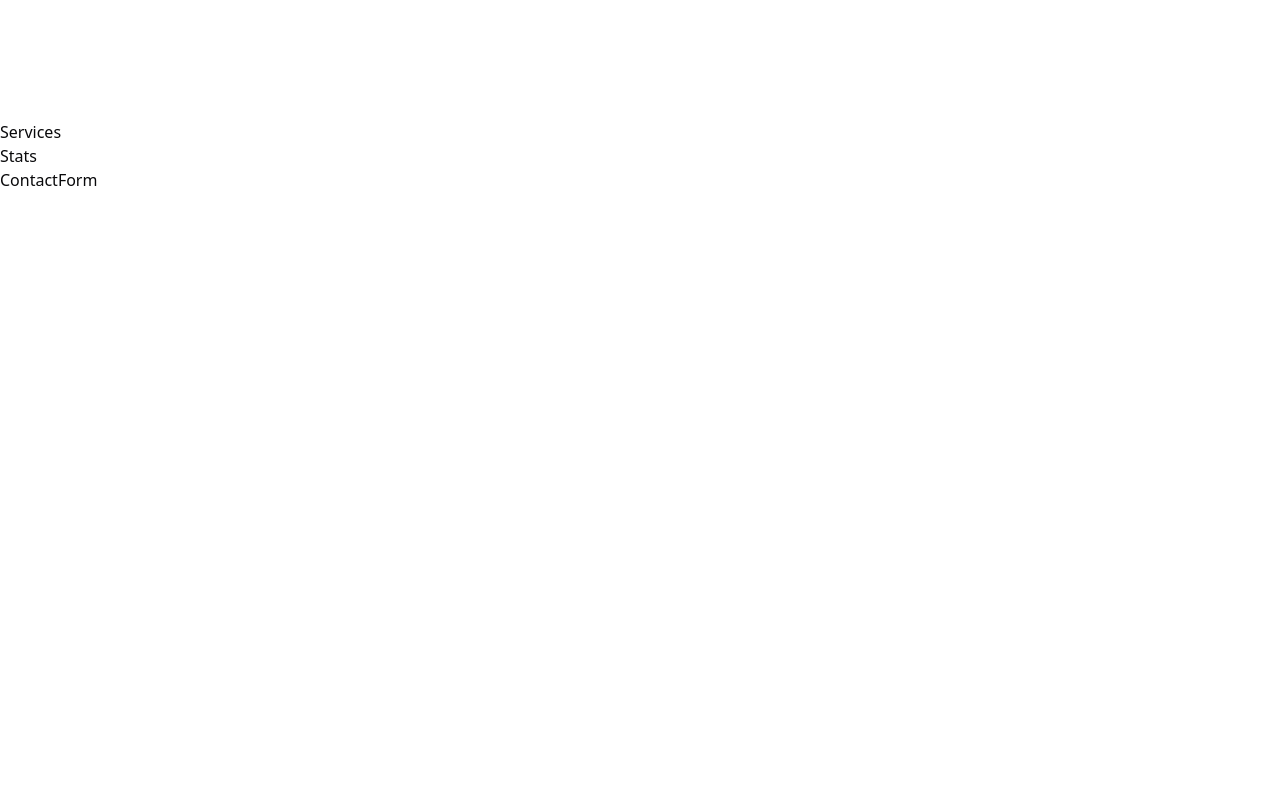
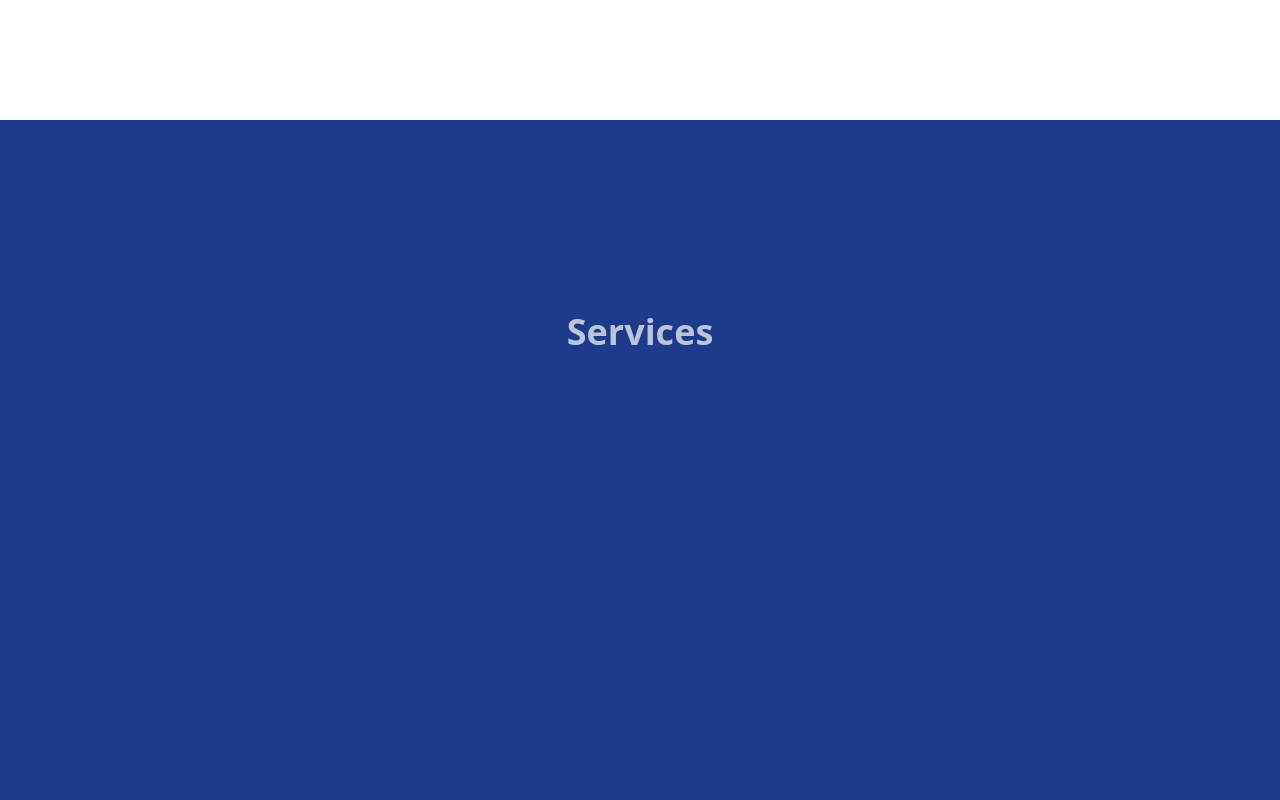
Before and after one commit to Succorro/GabrielCarCleaning, a React (Vite) app: page / in a window 1280 px wide. Shown: the part 680-1480 px from the top of the page. Before the commit the page ends 872 px from the top, so only its background shows below. Built offline with nearby package versions, Linux system fonts and the light colour scheme.

Commit message:
Updated navigation, new link added and added new icon for open menu state change

```diff
--- a/src/components/header/index.tsx
+++ b/src/components/header/index.tsx
@@ -1,18 +1,19 @@
-import { Menu } from "lucide-react"
+import {X, Menu } from "lucide-react"
 import * as DropdownMenu from '@radix-ui/react-dropdown-menu'
+import { useState } from "react"
 
 export function Header() {
-
+  const [openMenu, setOpenMenu] = useState(false)
   return (
-    <div className="fixed -left-1 -top-1 flex w-[101vw] items-center justify-between border bg-teal-800 px-4 py-4 md:px-12">
+    <div className="fixed -left-1 -top-1 flex w-[101vw] h-[11vh] items-center justify-between border bg-teal-800 px-4 py-4 md:px-12">
       <a href="/" className="text-xs md:text-base">
         <img className="w-16" src="/GabrielCarCleaning.png" alt="logo" />
       </a>
       <div className="sm:hidden">
-        <DropdownMenu.Root>
+        <DropdownMenu.Root onOpenChange={()=> setOpenMenu(!openMenu)}>
           <DropdownMenu.Trigger asChild>
-            <button className="IconButton text-white " aria-label="Customise options">
-              <Menu />
+            <button className=" text-white transition-all duration-700 ease-in-out" aria-label="Customise options">
+              {openMenu ? <X/>: <Menu className='focus:border-none'/>}
             </button>
           </DropdownMenu.Trigger>
           <DropdownMenu.Portal >
@@ -28,7 +29,9 @@ export function Header() {
                   <DropdownMenu.Item className=" text-4xl text-white font-bold py-10">
                     <a href="/#contact">Contact</a>
                   </DropdownMenu.Item>
-
+                  <DropdownMenu.Item className=" text-4xl text-white font-bold py-10">
+                    <a href="/#gallery">Gallery</a>
+                  </DropdownMenu.Item>
                 </div>
               </DropdownMenu.Content>
             </div>
--- a/src/components/services/index.tsx
+++ b/src/components/services/index.tsx
@@ -2,7 +2,13 @@ import React from 'react'
 
 const Services = () => {
   return (
-    <div>Services</div>
+    <div className="h-[100vh] flex bg-blue-900">
+        <section className="w-full py-32 md:py-48">
+            <div className='flex justify-center'>
+                <h2 className="text-4xl font-bold text-white bg-blue-900 opacity-70">Services</h2>
+            </div>
+        </section>
+    </div>
   )
 }
 
--- a/src/pages/home/index.tsx
+++ b/src/pages/home/index.tsx
@@ -10,7 +10,7 @@ export default function Home() {
       <Helmet>
         <title>Gabriel Car Cleaning</title>
       </Helmet>
-      <Hero />
+      <Hero/>
       <Services/>
       <Stats/>
       <ContactForm/>
```
